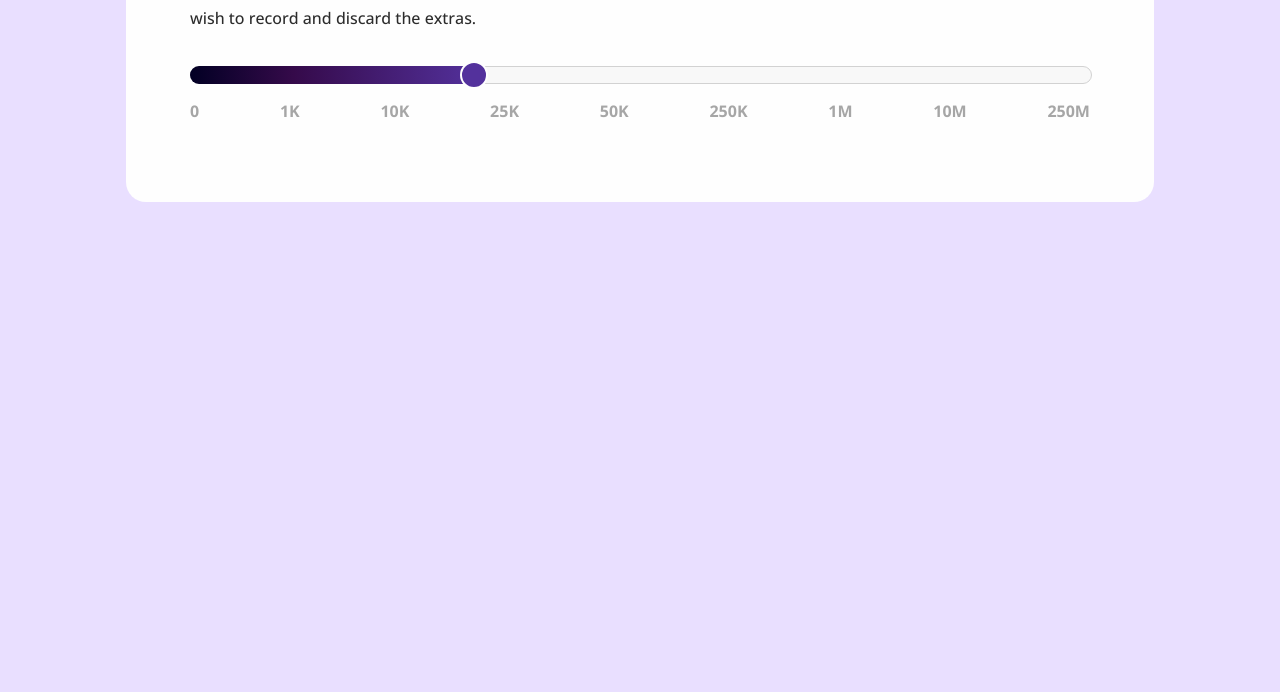
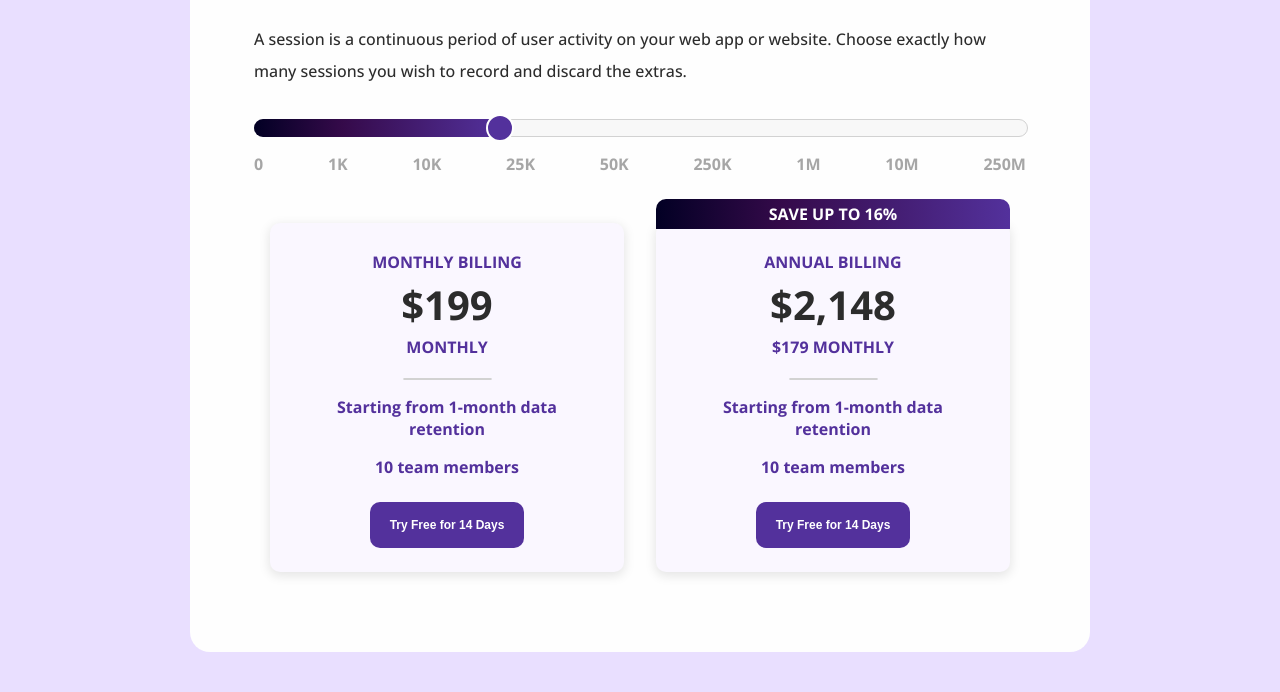
Before and after one commit to LizavetaSobaleva/FlexboxesPage_CSS, a plain HTML site: page index.html in a window 1280 px wide. Shown: the part 528-1220 px from the top of the page. Before the commit the page ends 800 px from the top, so only its background shows below. Drawn offline with nearby package versions, Linux system fonts and the light colour scheme.

Commit message:
Add new sections

```diff
--- a/index.html
+++ b/index.html
@@ -51,6 +51,36 @@
                 </ul>
             </div>
         </div>
+        <div class="card-wrapper">
+            <div class="card">
+                <div class="top-section">
+                    <p>Monthly Billing</p>
+                    <p class="price">$199</p>
+                    <p>Monthly</p>
+                </div>
+                <hr>
+                <p>Starting from 1-month data retention</p>
+                <p>10 team members</p>
+                <button>Try Free for 14 Days</button>
+            </div>
+
+            <div class="card">
+                <div class="top-section">
+                    <div class="save-label">
+                        <p>Save up to 16%</p>
+                    </div>
+                    <p>Annual Billing</p>
+                    <p class="price">$2,148</p>
+                    <p>$179 Monthly</p>
+                </div>
+                <hr>
+                <p>Starting from 1-month data retention</p>
+                <p>10 team members</p>
+                <button>Try Free for 14 Days</button>
+            </div>
+        </div>
+
+
     </div>
 </body>
 </html>
--- a/styles.css
+++ b/styles.css
@@ -11,12 +11,14 @@ body {
 
 h1 {
     color: rgb(83, 49, 156);
+    margin: 32px 0 64px 0;
 }
 
 .container {
     background-color: rgb(254, 254, 254);
     width: 100%;
     max-width: 900px;
+    box-sizing: border-box;
     display: flex;
     flex-direction: column;
     justify-content: center;
@@ -136,6 +138,7 @@ h1 {
 .slider {
     width: 100%;
     position: relative;
+    margin-bottom: 16px;
 }
 
 .slider .bar {
@@ -172,6 +175,7 @@ h1 {
     border-radius: 50%;
     position: absolute;
     left: 30%;
+    transition: 0.15s transform ease;
 }
 
 .bar .point:hover {
@@ -188,3 +192,81 @@ h1 {
     color: rgb(166, 166, 166);
     font-weight: bold;
 }
+
+.card-wrapper {
+    width: 100%;
+    display: flex;
+    justify-content: space-between;
+}
+
+.card {
+    background-color: rgb(250, 247, 255);
+    margin: 16px;
+    padding: 16px 32px;
+    border-radius: 10px;
+    text-align: center;
+    color: rgb(83, 49, 156);
+    font-weight: bold;
+    box-shadow: 0px 3px 11px 1px rgb(0, 0, 0, 0.1);
+    position: relative;
+    transition: 0.15s transform ease;
+}
+
+.card:hover {
+    transform: translateY(-4px);
+}
+
+.card .top-section {
+    padding: 8px;
+}
+
+.card .top-section p {
+    text-transform: uppercase;
+    margin: 4px;
+}
+
+.top-section .price {
+    color: rgb(44, 44, 44);
+    font-size: 40px;
+    margin: 0;
+}
+
+.card hr {
+    border: 1px solid rgb(210, 210 ,210);
+    border-radius: 2px;
+    width: 30%;
+}
+
+.card button {
+    background-color: rgb(83, 49, 156);
+    border: none;
+    border-radius: 10px;
+    color: white;
+    font-size: 12px;
+    font-weight: bold;
+    padding: 16px 20px;
+    margin: 8px 0;
+    transition: 0.15s transform ease;
+}
+
+.card button:hover {
+    transform: scale(1.05);
+    cursor: pointer;
+}
+
+.card .save-label {
+    background: linear-gradient(
+        90deg,
+        rgba(2, 0, 36, 1) 0%,
+        rgba(53, 10, 74, 1) 36%,
+        rgba(83, 49, 156, 1) 100%
+    );
+    color: white;
+    width: 100%;
+    position: absolute;
+    border-top-left-radius: 10px;
+    border-top-right-radius: 10px;
+    position: absolute;
+    top: -24px;
+    left: 0;
+}
```
